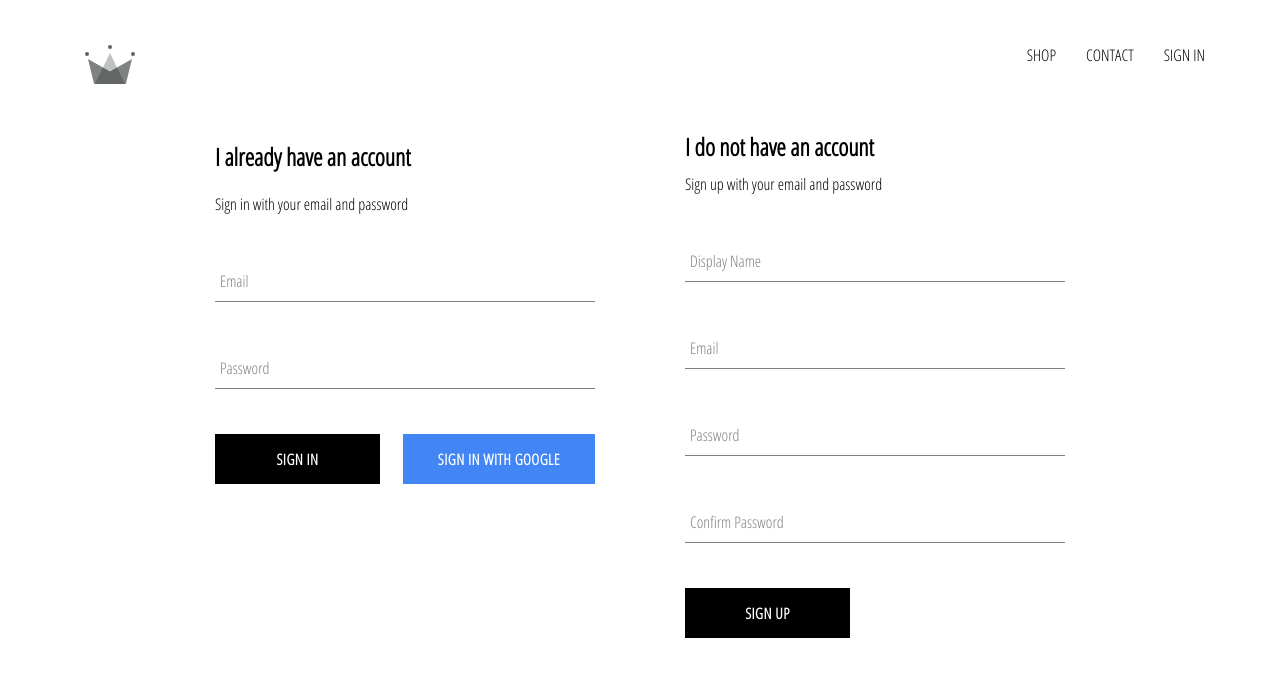
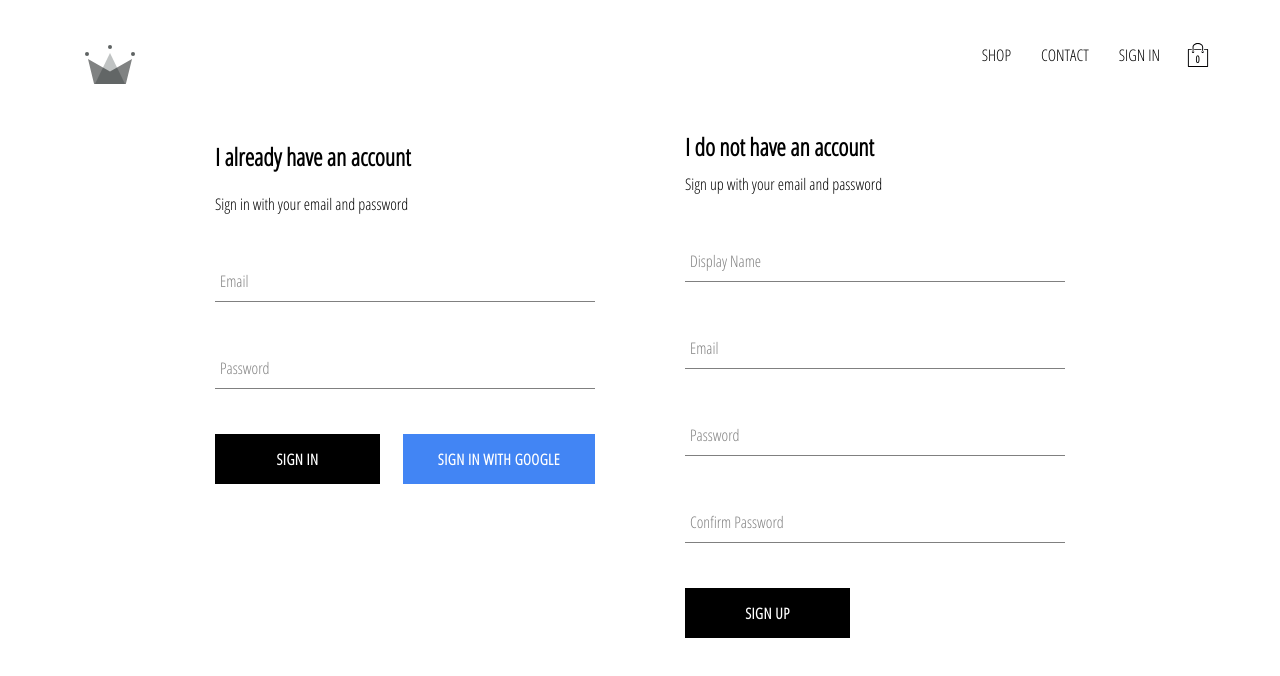
Before and after one commit to SasankS/ecommerce-app-react, a React (Create React App) app: page /signin in a window 1280 px wide. Shown: the top 676 px of the page. Built offline with nearby package versions, Linux system fonts and the light colour scheme; no server answers.

Commit message:
Added cart-icon and dropdown components

```diff
--- a/src/action-types.js
+++ b/src/action-types.js
@@ -1,3 +1,7 @@
 export const UserActionTypes = {
     SET_CURRENT_USER: 'SET_CURRENT_USER'
 }
+
+export const CartActionTypes = {
+    TOGGLE_CART_HIDDEN: 'TOGGLE_CART_HIDDEN'
+}
--- /dev/null
+++ b/src/actions/cart.js
@@ -0,0 +1,5 @@
+import { CartActionTypes } from '../action-types';
+
+export const toggleCartHidden = () => ({
+    type: CartActionTypes.TOGGLE_CART_HIDDEN
+});
--- /dev/null
+++ b/src/components/cart-dropdown/cart-dropdown.styles.scss
@@ -0,0 +1,24 @@
+.cart-dropdown {
+  position: absolute;
+  width: 240px;
+  height: 340px;
+  display: flex;
+  flex-direction: column;
+  padding: 20px;
+  border: 1px solid black;
+  background-color: white;
+  top: 90px;
+  right: 40px;
+  z-index: 5;
+
+  .cart-items {
+    height: 240px;
+    display: flex;
+    flex-direction: column;
+    overflow: scroll;
+  }
+
+  button {
+    margin-top: auto;
+  }
+}
--- /dev/null
+++ b/src/components/cart-dropdown/index.jsx
@@ -0,0 +1,14 @@
+import React from 'react'
+
+import CustomButton from '../custom-button';
+import './cart-dropdown.styles.scss';
+
+
+export default function () {
+    return (
+        <div className='cart-dropdown'>
+            <div className='cart-items' />
+            <CustomButton>Go to Checkout</CustomButton>
+        </div>
+    )
+}
--- /dev/null
+++ b/src/components/cart-icon/cart-icon.styles.scss
@@ -0,0 +1,21 @@
+.cart-icon {
+  width: 45px;
+  height: 45px;
+  position: relative;
+  display: flex;
+  align-items: center;
+  justify-content: center;
+  cursor: pointer;
+
+  .shopping-icon {
+    width: 24px;
+    height: 24px;
+  }
+
+  .item-count {
+    position: absolute;
+    font-size: 10px;
+    font-weight: bold;
+    bottom: 12px;
+  }
+}
--- /dev/null
+++ b/src/components/cart-icon/index.jsx
@@ -0,0 +1,22 @@
+import React from 'react';
+import { connect } from 'react-redux';
+
+import { ReactComponent as ShoppingIcon } from '../../assets/shopping-bag.svg';
+
+import './cart-icon.styles.scss';
+import { toggleCartHidden } from '../../actions/cart';
+
+function CartIcon({ toggleCartHidden }) {
+    return (
+        <div className='cart-icon' onClick={ toggleCartHidden }>
+            <ShoppingIcon className='shopping-icon' />
+            <span className='item-count'>0</span>
+        </div>
+    )
+}
+
+const mapDispatchToProps = dispatch => ({
+    toggleCartHidden: () => dispatch(toggleCartHidden())
+});
+
+export default connect(null, mapDispatchToProps)(CartIcon);
--- a/src/components/header/header-component.jsx
+++ b/src/components/header/header-component.jsx
@@ -5,8 +5,10 @@ import { connect } from 'react-redux';
 import './header.styles.scss';
 import { ReactComponent as Logo } from '../../assets/crown.svg';
 import { auth } from '../../firebase/utils';
+import CartIcon from '../cart-icon';
+import CartDropdown from '../cart-dropdown';
 
-function Header({ currentUser }) {
+function Header({ currentUser, hidden }) {
     return (
         <div className='header'>
             <Link className='logo-container' to='/'>
@@ -21,13 +23,18 @@ function Header({ currentUser }) {
                         :
                         <Link className='option' to='/signin'>SIGN IN</Link>
                 }
+                <CartIcon />
             </div>
+            {
+                hidden ? null : <CartDropdown />
+            }
         </div>
     )
 };
 
 const mapStateToProps = state => ({
-    currentUser: state.user.currentUser
+    currentUser: state.user.currentUser,
+    hidden: state.cart.hidden
 });
 
 export default connect(mapStateToProps)(Header);
--- /dev/null
+++ b/src/reducers/cart.js
@@ -0,0 +1,19 @@
+import { CartActionTypes } from '../action-types';
+
+const INITIAL_STATE = {
+    hidden: true
+};
+
+const userReducer = (state = INITIAL_STATE, action) => {
+    switch (action.type) {
+        case CartActionTypes.TOGGLE_CART_HIDDEN:
+            return {
+                ...state,
+                hidden: !state.hidden
+            };
+        default:
+            return state;
+    }
+}
+
+export default userReducer;
--- a/src/reducers/root.js
+++ b/src/reducers/root.js
@@ -1,7 +1,9 @@
 import { combineReducers } from 'redux';
 
 import userReducer from './user';
+import cartReducer from './cart';
 
 export default combineReducers({
-    user: userReducer
+    user: userReducer,
+    cart: cartReducer
 });
```
Also changed, not shown: src/assets/shopping-bag.svg (added).
